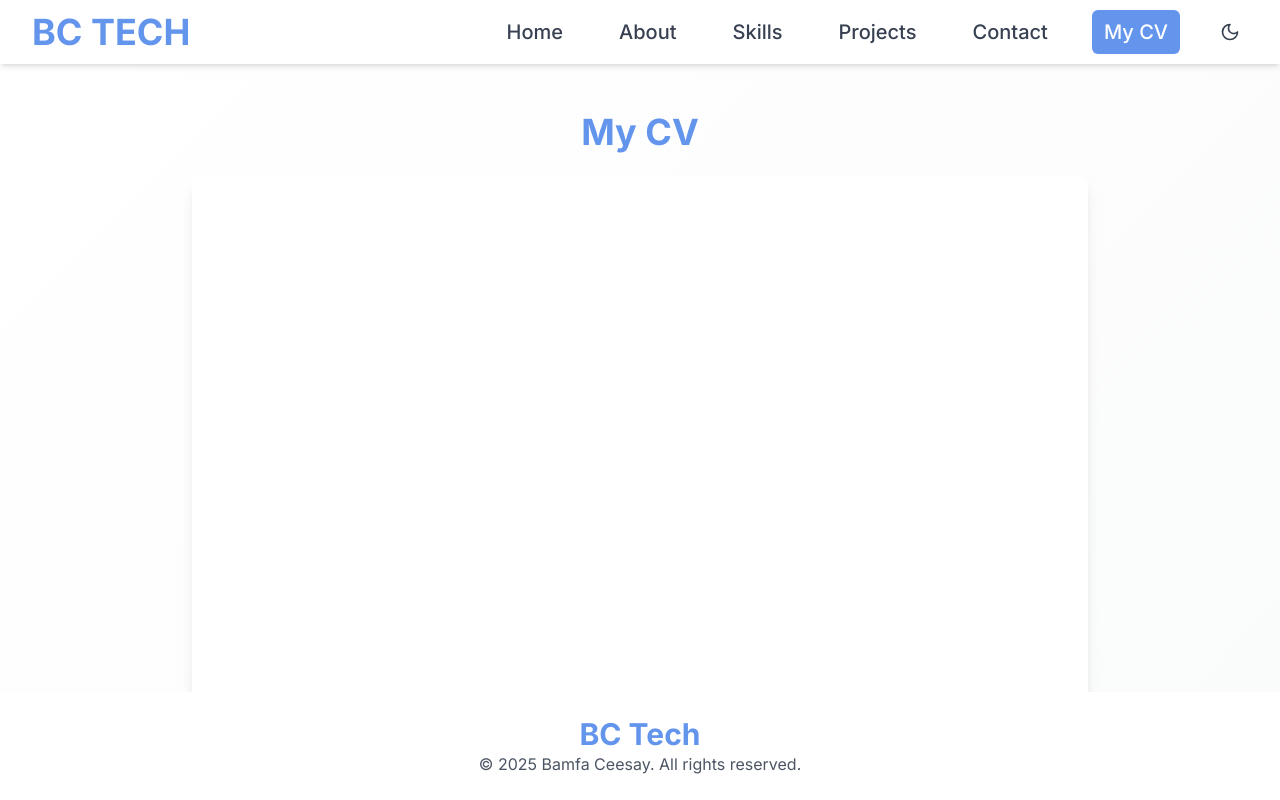
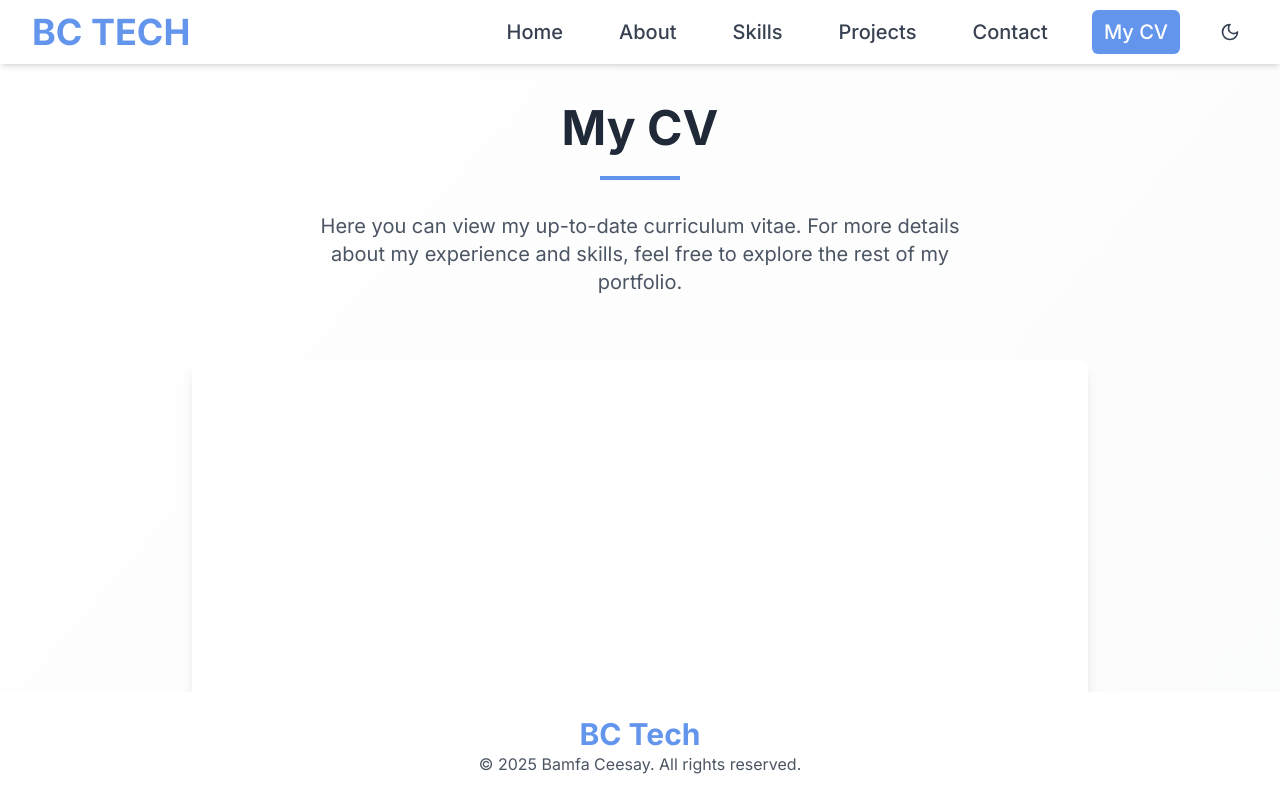
Before and after one commit to BCEESAY10/Bamfa-Portfolio, a Next.js app: page /cv in a window 1280 px wide. Shown: the top 800 px of the page. Built offline with nearby package versions, Linux system fonts and the light colour scheme.

Commit message:
Animate the CV section

```diff
--- a/app/cv/page.js
+++ b/app/cv/page.js
@@ -1,26 +1,50 @@
 "use client";
+
+import { motion } from "framer-motion";
 
 export default function CVPage() {
   return (
-    <div className="min-h-screen flex flex-col items-center justify-center bg-gradient-to-br from-white to-gray-50 dark:from-gray-900 dark:to-gray-800 py-12 px-4">
-      <h1 className="text-4xl font-bold mb-6 text-primary text-center">My CV</h1>
-      {/* <div className="mb-8">
-        <a
-          href="/Bamfa_CV-June_2025.pdf"
-          target="_blank"
-          rel="noopener noreferrer"
-          className="bg-primary text-white px-6 py-3 rounded-lg font-semibold shadow hover:bg-primary/90 transition"
+    <div className="min-h-screen">
+      {/* CV Section */}
+      <div className="py-10 px-4 md:px-8 lg:px-16 bg-gradient-to-br from-white to-gray-50 dark:from-gray-900 dark:to-gray-800">
+        <motion.div
+          initial={{ opacity: 0 }}
+          animate={{ opacity: 1 }}
+          className="max-w-6xl mx-auto"
         >
-          Download CV (PDF)
-        </a>
-      </div> */}
-      <div className="w-full max-w-4xl aspect-[8.5/11] shadow-lg rounded-lg overflow-hidden bg-white dark:bg-gray-900">
-        <iframe
-          src="/Bamfa_CV-June_2025.pdf"
-          title="CV PDF"
-          className="w-full h-[80vh] min-h-[500px] border-0"
-        />
+          {/* Header */}
+          <motion.div
+            initial={{ opacity: 0, y: -20 }}
+            animate={{ opacity: 1, y: 0 }}
+            className="text-center mb-16"
+          >
+            <h1 className="text-4xl md:text-5xl font-bold text-gray-800 dark:text-white mb-6">
+              My CV
+            </h1>
+            <div className="w-20 h-1 bg-primary mx-auto mb-8" />
+            <p className="text-gray-600 dark:text-gray-300 md:text-xl max-w-2xl mx-auto">
+              Here you can view my up-to-date curriculum vitae. For more details about my experience and skills, feel free to explore the rest of my portfolio.
+            </p>
+          </motion.div>
+
+          {/* CV PDF Viewer */}
+          <motion.div
+            initial={{ opacity: 0, y: 20 }}
+            animate={{ opacity: 1, y: 0 }}
+            className="w-full max-w-4xl aspect-[8.5/11] shadow-lg rounded-lg overflow-hidden bg-white dark:bg-gray-900 mx-auto"
+          >
+            <iframe
+              src="/Bamfa_CV-June_2025.pdf"
+              title="CV PDF"
+              className="w-full h-[80vh] min-h-[500px] border-0"
+            />
+          </motion.div>
+        </motion.div>
       </div>
+
+      {/* Decorative Elements */}
+      <div className="fixed -z-10 top-1/4 right-0 w-72 h-72 bg-primary rounded-full mix-blend-multiply filter blur-xl opacity-10 animate-blob" />
+      <div className="fixed -z-10 bottom-1/4 left-0 w-72 h-72 bg-secondary rounded-full mix-blend-multiply filter blur-xl opacity-10 animate-blob animation-delay-4000" />
     </div>
   );
 }
```
